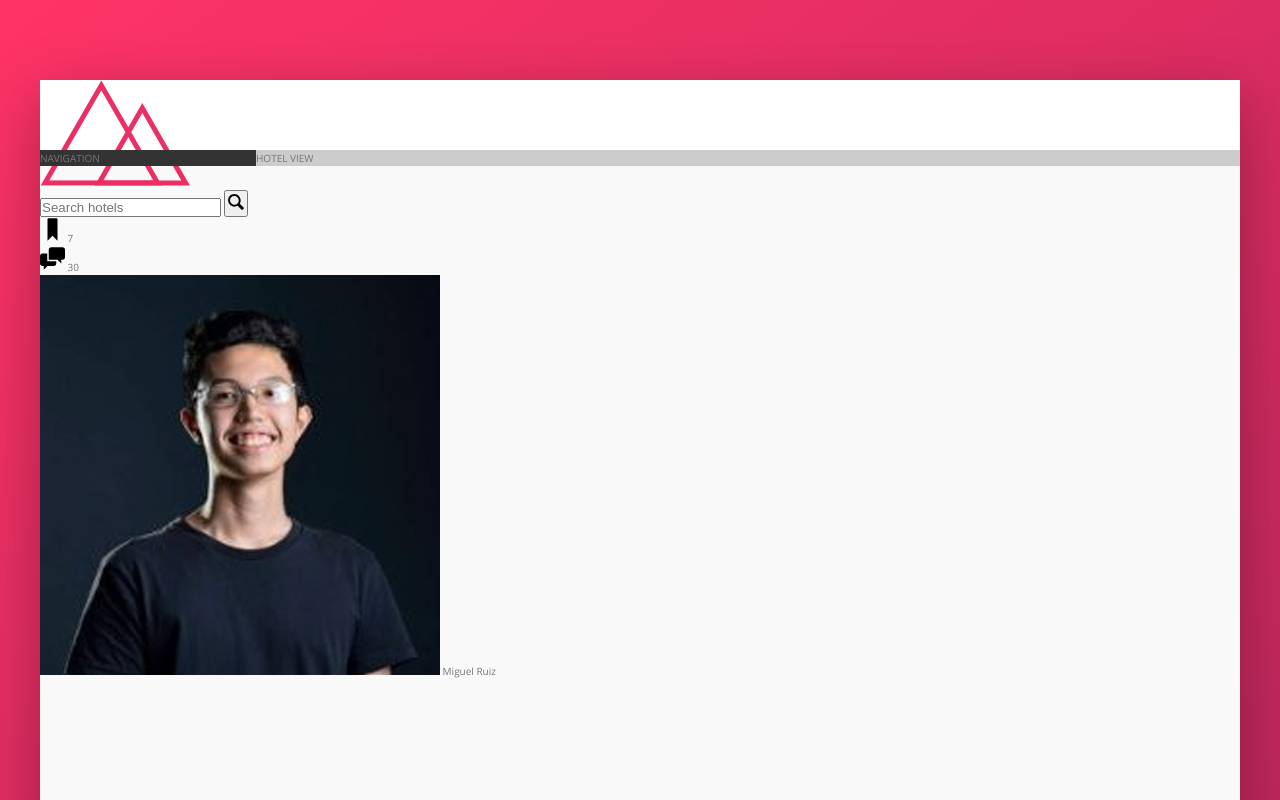
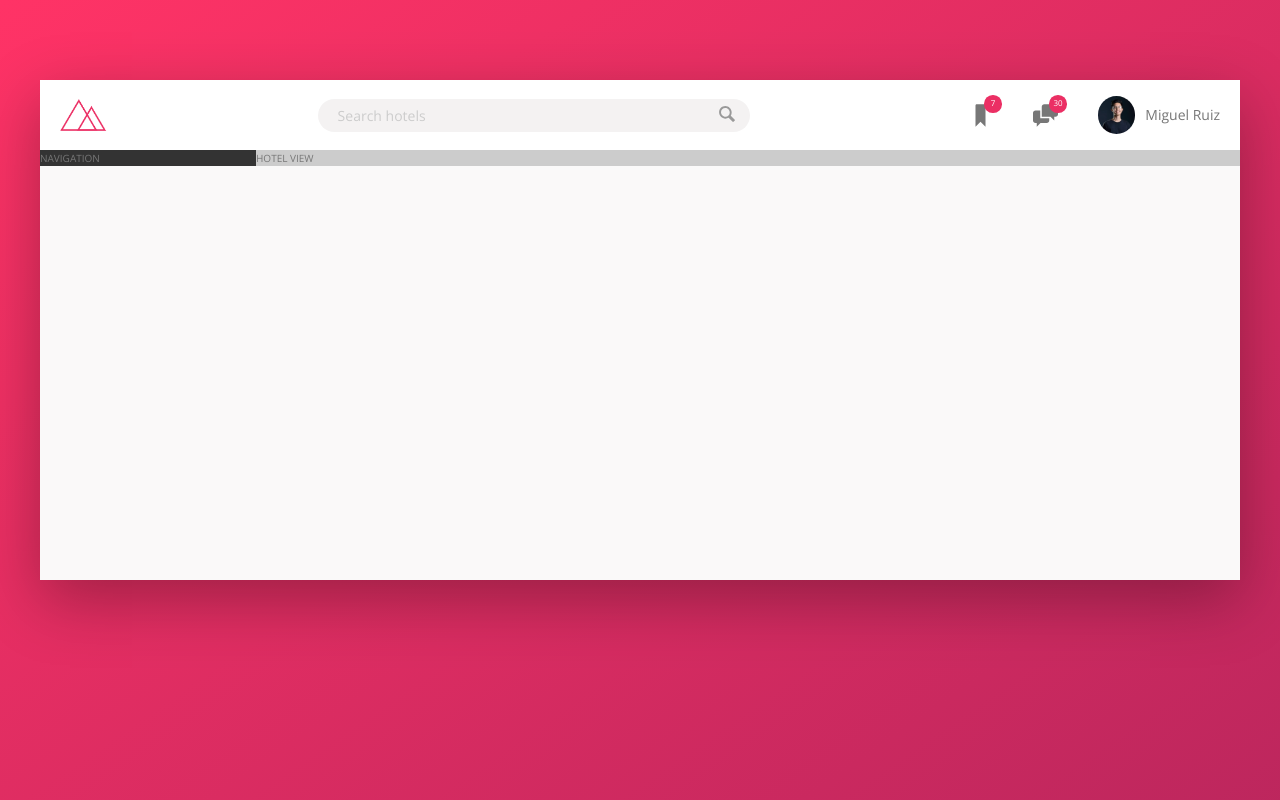
Before and after one commit to MigzRuiz/Trillo, a website: page index.html in a window 1280 px wide. Shown: the top 800 px of the page. Drawn offline with nearby package versions, Linux system fonts and the light colour scheme.

Commit message:
Adding header styles

```diff
--- a/index.html
+++ b/index.html
@@ -13,8 +13,7 @@
     <body>
         <div class="container">
             <header class="header">
-                <img src="img/logo.png" alt="trillo logo" class="header__logo">
-
+                <img src="img/logo.png" alt="trillo logo" class="logo">
                 <form action="#" class="search">
                     <input type="text" class="search__input" placeholder="Search hotels">
 
@@ -23,7 +22,7 @@
                             <use xlink:href="img/sprite.svg#icon-magnifying-glass"></use>
                         </svg>
                     </button>
-
+                </form>
                 <nav class="user-nav">
                     <div class="user-nav__icon-box">
                         <svg class="user-nav__icon">
@@ -42,7 +41,6 @@
                         <span class="user-nav__user-name">Miguel Ruiz</span>
                     </div>
                 </nav>
-                </form>
             </header>
             <div class="content">
                 <nav class="sidebar">
--- a/package.json
+++ b/package.json
@@ -12,7 +12,7 @@
     "compress:css": "node-sass css/style.prefix.css css/style.css --output-style compressed",
     "build:css": "npm-run-all compile:sass prefix:css compress:css"
   },
-  "author": "Jonas",
+  "author": "Miguel",
   "license": "ISC",
   "devDependencies": {
     "autoprefixer": "^7.1.4",
--- a/sass/components/_components.scss
+++ b/sass/components/_components.scss
@@ -0,0 +1,124 @@
+// LOGO //
+.logo {
+    height: 3.25rem;
+    margin-left: 2rem;
+}
+
+// SEARCH BOX //
+.search {
+    flex: 0 0 40%; //flex-grow flex-shrink how much space you want it to occupy
+
+    display: flex;
+    align-items: center;        //Centers element on the cross axis
+    justify-content: center;    //Centers element on the main axis
+
+    &__input {
+        // FONT //
+        // because input doesn't inherit global fonts
+        font-family: inherit;
+        font-size: inherit;
+        color: inherit;
+        background-color: var(--color-grey-light-2);
+
+        //Styling the box
+        border: none;
+        padding: .7rem 2rem;
+        border-radius: 10rem;
+        width: 90%; //so that when it is focus, it expands to a 100%
+        margin-right: -3.25rem; //so that the button will be on top and the slider will move
+
+        //Animation
+        transition: all .2s;
+
+        //When clicked
+        &:focus {
+            outline: none;  //No blue around
+            width: 100%;    //expanding
+            background-color: var(--color-grey-light-3);
+        }
+
+        //To change style on the placeholder:
+        &::-webkit-input-placeholder {
+            font-weight: 100;
+            color: var(--color-grey-light-4);
+        }
+    }
+
+    //To make the button the same background when clicked
+    &__input:focus ~ &__button {
+        background-color: var(--color-grey-light-3);
+    }
+
+    &__button {
+        border: none;
+        background-color: var(--color-grey-light-2);
+
+        &:focus {
+            outline: none;  //No blue around
+        }
+
+        &:active {
+            transform: translateY(2px); //For the button to move down when clicked
+        }
+    }
+    &__icon {
+        height: 2rem;
+        width: 2rem;
+
+        // COLOR:  to change svg color, you can use fill
+        fill: var(--color-grey-dark-3);
+    }
+}
+
+// USER NAV //
+.user-nav {
+    align-self: stretch; //This overrides the header align-items, so when you hover
+
+    display: flex;
+    align-items: center;
+
+    //This will have some on each of all the child items
+    & > * {
+        padding: 0 2rem;
+        cursor: pointer;
+        height: 100%;   //For the items to have a height
+
+        display: flex;
+        align-items: center;
+    }
+
+    & > *:hover {
+        background-color: var(--color-grey-light-2);
+    }
+
+    &__icon-box {
+        position: relative;
+
+    }
+    &__icon {
+        height: 2.5rem;
+        width: 2.5rem;
+        fill: var(--color-grey-dark-2);
+    }
+    &__notification {
+        font-size: .8rem;
+        height: 1.75rem;
+        width: 1.75rem;
+        border-radius: 50%;
+        background-color: var(--color-primary);
+        color: var(--color-white);
+
+        position: absolute;
+        top: 1.5rem;
+        right: 1.1rem;
+
+        display: flex;
+        align-items: center;
+        justify-content: center;
+    }
+    &__user-photo {
+        height: 3.75rem;
+        border-radius: 50%;
+        margin-right: 1rem;
+    }
+}
--- a/sass/layout/_layout.scss
+++ b/sass/layout/_layout.scss
@@ -4,12 +4,18 @@
     background-color: var(--color-grey-light-1); //Setting the color
     box-shadow: var(--shadow-dark);
 
-    min-height: 80rem;  //temporary
+    min-height: 50rem;  //temporary
 
     .header {
+        font-size: 1.4rem;
+
         height: 7rem;
         background-color: var(--color-white);
         border-bottom: var(--color-grey-light-2);
+
+        display: flex;
+        justify-content: space-between;
+        align-items: center;
     }
     .content {
         display:flex;   //To set sidebar and hotelview side by side, we're gonna use flex
```
Also changed, not shown: css/style.css. Lines whose indentation alone changed are shown as unchanged.
